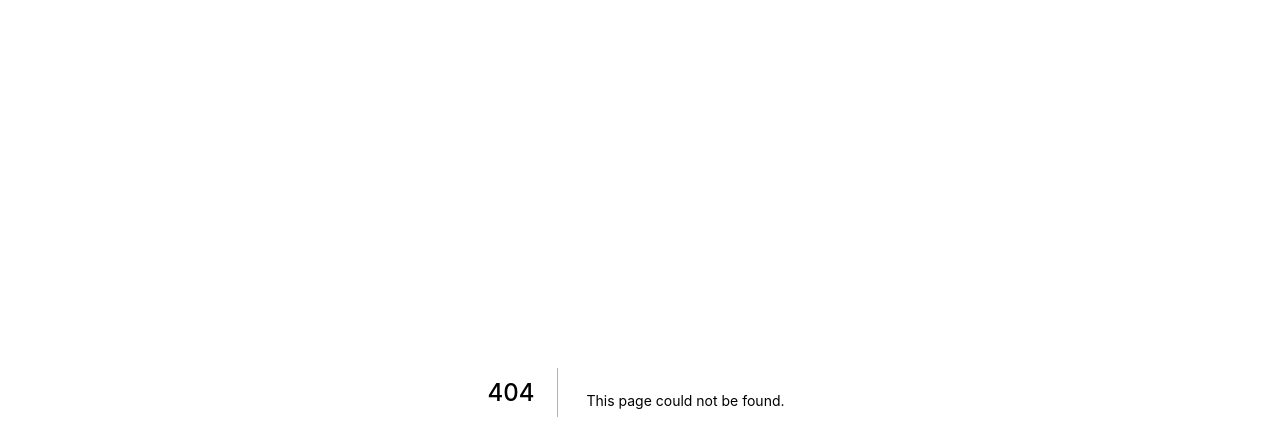
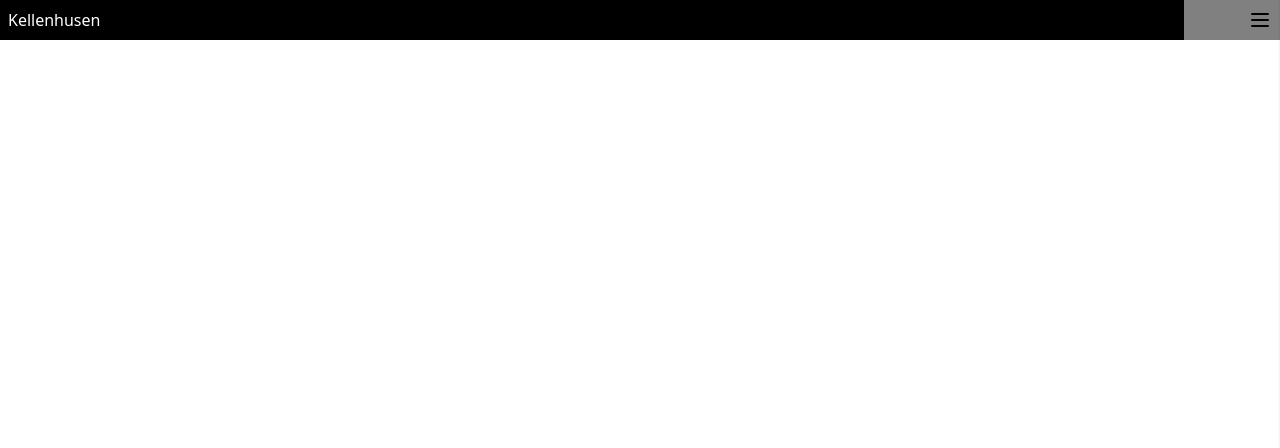
Before and after one commit to toyflish/wind, a Next.js app: page /kellenhusen in a window 1280 px wide. Before the commit this address had no page. Shown: the top 448 px of the page. Built offline with nearby package versions, Linux system fonts and the light colour scheme.

Commit message:
persist nav

```diff
--- a/components/geomar.js
+++ b/components/geomar.js
@@ -1,3 +1,3 @@
 export default function Geomar() {
-  return <iframe class="w-full" style={{ height: '80vh' }} src="https://www.geomar.de/service/wetter/details?tx_geoweather_pi1%5B__referrer%5D%5B%40extension%5D=GeoWeather&tx_geoweather_pi1%5B__referrer%5D%5B%40vendor%5D=GEOMAR&tx_geoweather_pi1%5B__referrer%5D%5B%40controller%5D=Weather&tx_geoweather_pi1%5B__referrer%5D%5B%40action%5D=graph&tx_geoweather_pi1%5B__referrer%5D%5Barguments%5D=YTo0OntzOjU6Im1vbnRoIjtzOjA6IiI7czoyOiJtcCI7czo2OiJJRk0sTFQiO3M6MToidCI7czo1OiJ0b2RheSI7czo0OiJ5ZWFyIjtzOjA6IiI7fQ%3D%3D3a1280ba9f11c7b0dbc057d75a9ea336ba0490db&tx_geoweather_pi1%5B__referrer%5D%5B%40request%5D=a%3A4%3A%7Bs%3A10%3A%22%40extension%22%3Bs%3A10%3A%22GeoWeather%22%3Bs%3A11%3A%22%40controller%22%3Bs%3A7%3A%22Weather%22%3Bs%3A7%3A%22%40action%22%3Bs%3A5%3A%22graph%22%3Bs%3A7%3A%22%40vendor%22%3Bs%3A6%3A%22GEOMAR%22%3B%7D37d8bea1ff36b23a6e4267bd51b07a87d02d70e5&tx_geoweather_pi1%5B__trustedProperties%5D=a%3A0%3A%7B%7D5c0dbd9e6ed8b915e36fcc3df30fe1c5b65bec1e&id=419&l=0&tx_geoweather_pi1%5Bmp%5D=IFM%2CLT&tx_geoweather_pi1%5Bp%5D=wind_data_summary&tx_geoweather_pi1%5Bt%5D=today&tx_geoweather_pi1%5Bmonth%5D=&tx_geoweather_pi1%5Byear%5D="></iframe>
+  return <iframe className="w-full" style={{ height: '80vh' }} src="https://www.geomar.de/service/wetter/details?tx_geoweather_pi1%5B__referrer%5D%5B%40extension%5D=GeoWeather&tx_geoweather_pi1%5B__referrer%5D%5B%40vendor%5D=GEOMAR&tx_geoweather_pi1%5B__referrer%5D%5B%40controller%5D=Weather&tx_geoweather_pi1%5B__referrer%5D%5B%40action%5D=graph&tx_geoweather_pi1%5B__referrer%5D%5B%40request%5D=a%3A4%3A%7Bs%3A10%3A%22%40extension%22%3Bs%3A10%3A%22GeoWeather%22%3Bs%3A11%3A%22%40controller%22%3Bs%3A7%3A%22Weather%22%3Bs%3A7%3A%22%40action%22%3Bs%3A5%3A%22graph%22%3Bs%3A7%3A%22%40vendor%22%3Bs%3A6%3A%22GEOMAR%22%3B%7D37d8bea1ff36b23a6e4267bd51b07a87d02d70e5&tx_geoweather_pi1%5B__trustedProperties%5D=a%3A0%3A%7B%7D5c0dbd9e6ed8b915e36fcc3df30fe1c5b65bec1e&id=419&l=0&tx_geoweather_pi1%5Bmp%5D=IFM%2CLT&tx_geoweather_pi1%5Bp%5D=wind_data_summary&tx_geoweather_pi1%5Bt%5D=today&tx_geoweather_pi1%5Bmonth%5D=&tx_geoweather_pi1%5Byear%5D="></iframe>
 }
--- a/components/layout.js
+++ b/components/layout.js
@@ -1,12 +1,19 @@
 import Header from "./header";
 import Footer from "./footer";
+import NavDrawer from "./navDrawer";
+import {NavContextProvider} from '../context/navContext'
+import NavToggle from "./navToggle";
 
 function Layout(props) {
   return (
     <main className="relative bg-black text-white">
-      <div className="absolute bg-white opacity-50 w-24 h-full right-0 top-0 z-10">
-      </div>
-      {props.children}
+      <NavContextProvider>
+        <div className="absolute bg-white opacity-50 w-24 h-full right-0 top-0 z-10">
+        </div>
+        <NavDrawer />
+        <NavToggle classList="absolute top-0 right-0 m-2 z-30"/>
+        {props.children}
+      </NavContextProvider>
     </main>
   );
 }
--- /dev/null
+++ b/components/navDrawer.js
@@ -0,0 +1,44 @@
+import { useContext, useState, useEffect } from "react"
+import {NavContext} from '../context/navContext'
+import Link from "next/link"
+
+const pages = [
+  {name: 'home', href: '/'},
+  {name: 'Kellenhusen', href: '/kellenhusen'}
+]
+function NavDrawer() {
+  const [isOpen, setIsOpen] = useContext(NavContext)
+  console.log("NavDrawer run", { isOpen });
+
+  const baseClassList = `nav-drawer fixed right-0 bg-white shadow z-20 h-full p-4 transform duration-300`
+  const [classList, setClassList] = useState( baseClassList )
+  useEffect(() => {
+    setClassList( `${baseClassList} ${ isOpen ? 'nav-drawer--open' : '' }`)
+  }, [isOpen])
+
+  return (
+    <div className={classList}>
+      NavDrawer
+      <nav className="relative">
+        {pages.map(({name, href}) =>
+          <div key={href} className="py-1" role="menu" aria-orientation="vertical" aria-labelledby="options-menu">
+            <Link href={href}>
+              <a className="block px-4 py-2 text-sm leading-5 text-gray-700 hover:bg-gray-100 hover:text-gray-900 focus:outline-none focus:bg-gray-100 focus:text-gray-900" role="menuitem">{name}</a>
+            </Link>
+          </div>
+        )}
+      </nav>
+      <style jsx>{`
+        .nav-drawer {
+          width: 300px;
+          transform: translateX(300px);
+        }
+        .nav-drawer--open {
+          transform: translateX(0);
+        }
+      `}</style>
+    </div>
+  )
+}
+
+export default NavDrawer
--- /dev/null
+++ b/components/navToggle.js
@@ -0,0 +1,20 @@
+import { NavContext } from "../context/navContext"
+import { useContext, useEffect, useState} from "react"
+
+export default function NavToggle({classList}){
+  const [isOpen, setIsOpen] =  useContext(NavContext)
+
+  const [svgClassList, setSvgClassList] = useState(`transition ease-in-out duration-200`)
+
+  useEffect( () => {
+    setSvgClassList(`transition ease-in-out duration-200 ${isOpen ? 'transform rotate-90' : ''}`)
+    console.log('update', { svgClassList });
+  }, [isOpen])
+  console.log("NavToggle Render", { svgClassList });
+
+  return (
+    <button className={`focus:outline-none ${classList}`} onClick={() => setIsOpen(!isOpen)}>
+      <svg className={svgClassList} height="24" viewBox="0 0 24 24" width="24" xmlns="http://www.w3.org/2000/svg"><path className="heroicon-ui" d="M4 5h16a1 1 0 0 1 0 2H4a1 1 0 1 1 0-2zm0 6h16a1 1 0 0 1 0 2H4a1 1 0 0 1 0-2zm0 6h16a1 1 0 0 1 0 2H4a1 1 0 0 1 0-2z" /></svg>
+    </button>
+  )
+}
--- /dev/null
+++ b/context/navContext.js
@@ -0,0 +1,28 @@
+import { useState, createContext, useEffect } from "react"
+
+export const NavContext = createContext()
+
+export const NavContextProvider = (props) => {
+  const [isOpen, setIsOpen] = useState(
+    () => {
+      let initialState = false
+      if (typeof window === "undefined") {
+        console.log("useState init on SERVER", initialState)
+      } else {
+        initialState = JSON.parse(window.localStorage.getItem('isOpen'))
+        console.log("useState init on CLIENT", initialState)
+      }
+      return initialState
+    })
+
+  useEffect(() => {
+    console.log("isOpen Effect run", {isOpen});
+    window.localStorage.setItem('isOpen', JSON.stringify(isOpen) )
+
+  },[isOpen])
+  return (
+    <NavContext.Provider value={[isOpen, setIsOpen]} >
+      {props.children}
+    </NavContext.Provider>
+  )
+}
--- a/pages/index.js
+++ b/pages/index.js
@@ -11,7 +11,7 @@ function IndexPage() {
       <hr className="m-2 border-black" />
       <Geomar />
       <hr className="m-2 border-black" />
-      <Windfinder url={'https://www.windfinder.com/report/kiel_leuchtturm'} />
+      <Windfinder url='https://www.windfinder.com/report/kiel_leuchtturm' />
     </Layout>
   );
 }
--- /dev/null
+++ b/pages/kellenhusen.js
@@ -0,0 +1,11 @@
+import Layout from "../components/layout";
+
+function IndexPage() {
+  return (
+    <Layout>
+      <h2>Kellenhusen</h2>
+    </Layout>
+  );
+}
+
+export default IndexPage;
```
